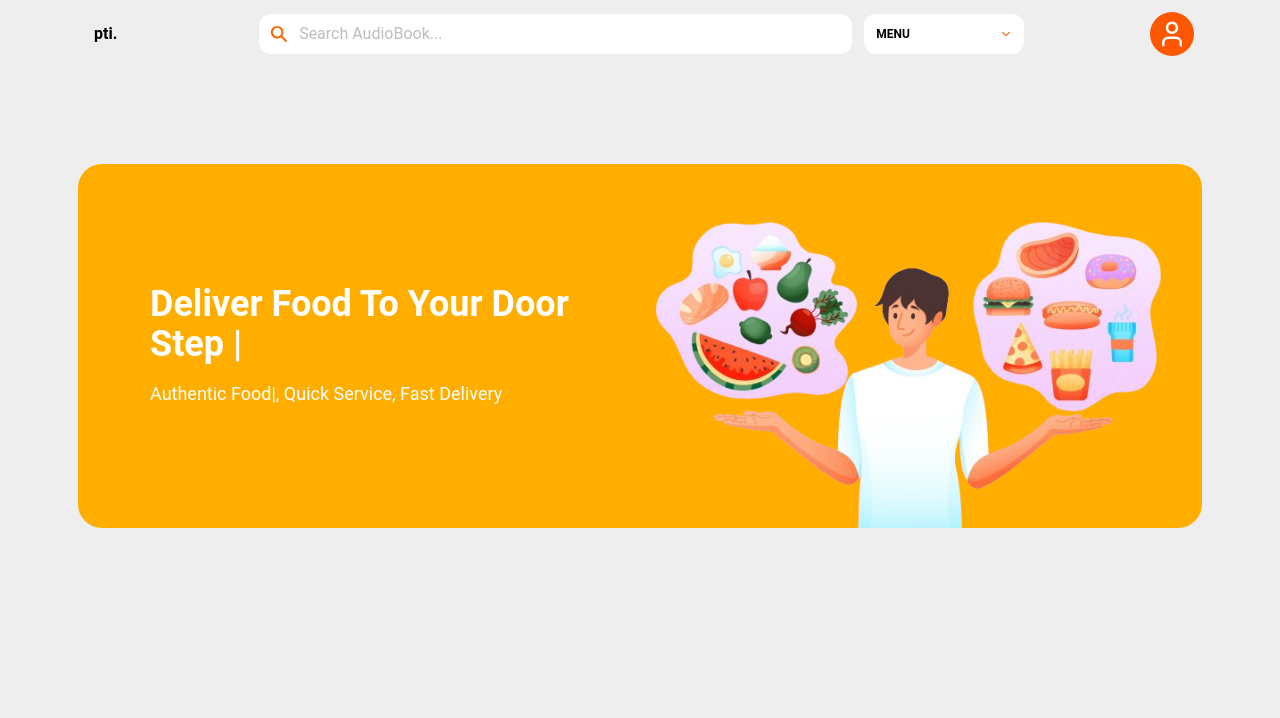
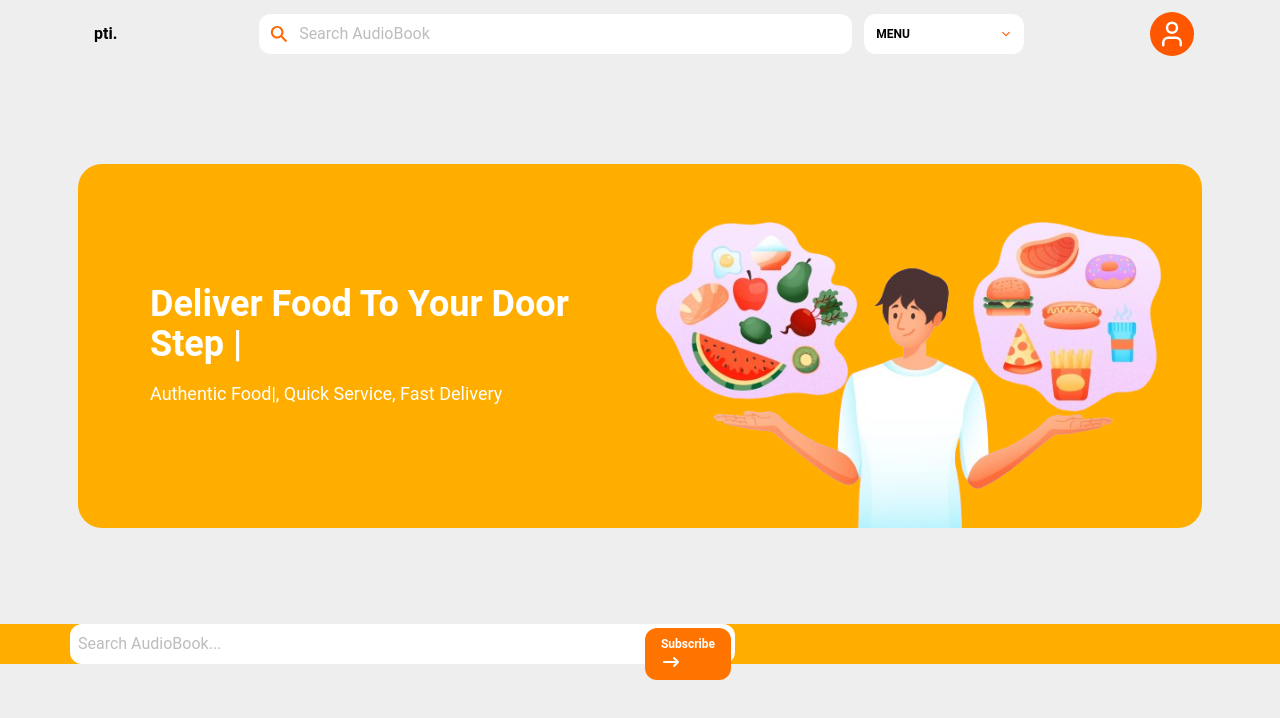
Before and after one commit to codeninja-404/quad-food-client, a React (Vite) app: page / in a window 1280 px wide. Shown: the top 718 px of the page. Built offline with nearby package versions, Linux system fonts and the light colour scheme.

Commit message:
adding footer

```diff
--- /dev/null
+++ b/src/Components/Footer/Footer.jsx
@@ -0,0 +1,25 @@
+import { Button } from '@material-tailwind/react';
+import { HiArrowNarrowRight } from "react-icons/hi";
+const Footer = () => {
+    return (
+        <footer className='bg-[#FFAE00] '>
+            <div className='max-w-screen-xl mx-auto'>
+            <div className="relative w-7/12  ">
+              <input
+                placeholder="Search AudioBook..."
+                className="text-black p-2 rounded-xl pr-10 w-full"
+                type="text"
+              />
+              <Button
+                size="sm"
+                className="!absolute normal-case rounded-xl bg-[#FF7400] shadow-none right-1 top-1 text-[#ffffff]  "
+              >Subscribe
+                <HiArrowNarrowRight className="text-xl" />
+              </Button>
+            </div>
+            </div>
+        </footer>
+    );
+};
+
+export default Footer;
--- a/src/Components/Headers/NavBar.jsx
+++ b/src/Components/Headers/NavBar.jsx
@@ -32,7 +32,7 @@ const NavBar = () => {
           <div className="flex justify-center items-center gap-3 w-full ">
             <div className="relative w-7/12 ">
               <input
-                placeholder="Search AudioBook..."
+                placeholder="Search AudioBook"
                 className="text-black p-2 rounded-xl pl-10 w-full"
                 type="text"
               />
--- a/src/Layouts/RootLayout.jsx
+++ b/src/Layouts/RootLayout.jsx
@@ -1,3 +1,4 @@
+import Footer from "../Components/Footer/Footer";
 import Banner from "../Components/Headers/Banner";
 import NavBar from "../Components/Headers/Navbar";
 
@@ -7,6 +8,7 @@ const RootLayout = () => {
        <>
        <NavBar></NavBar>
        <Banner></Banner>
+       <Footer></Footer>
        </>
     );
 };
```
